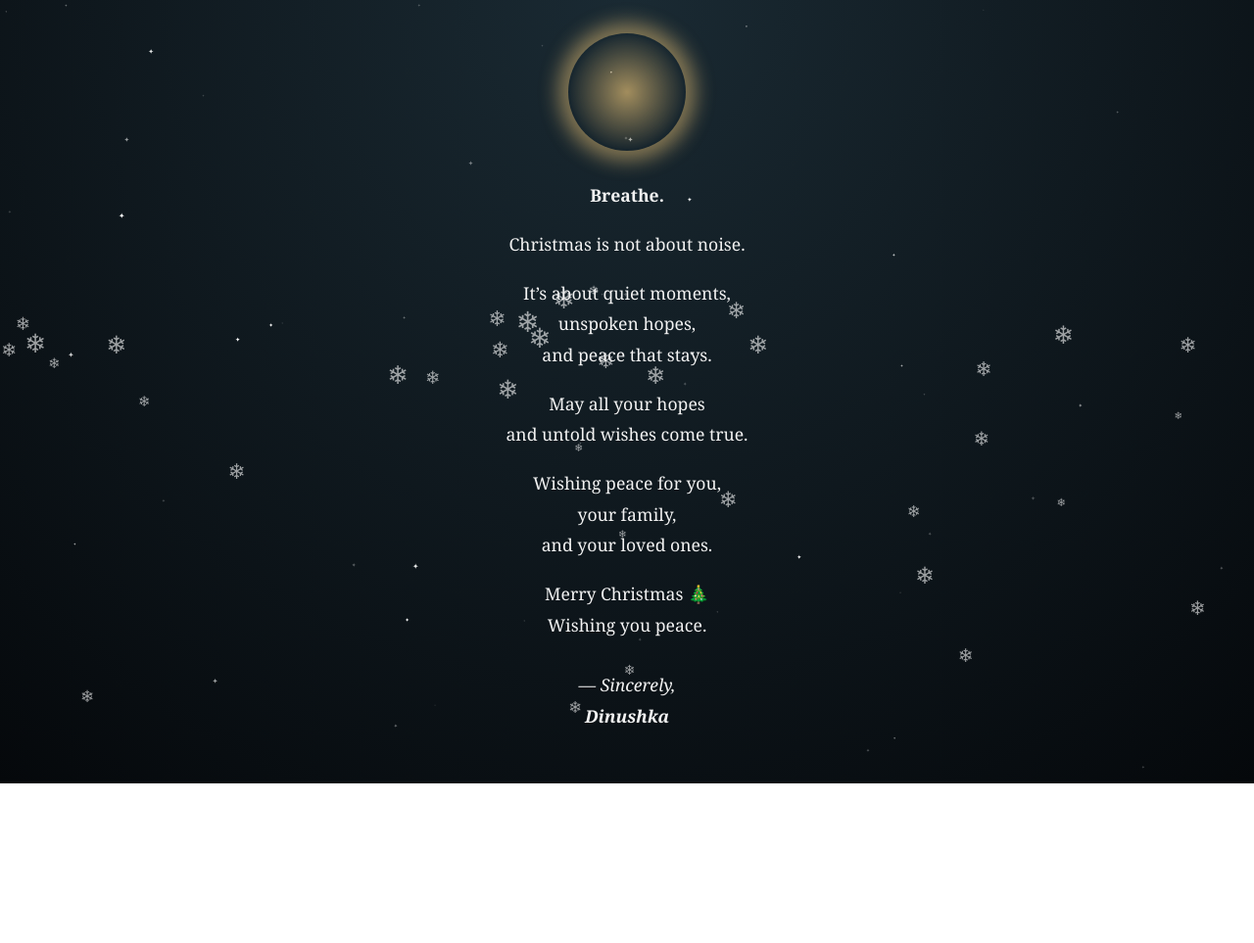
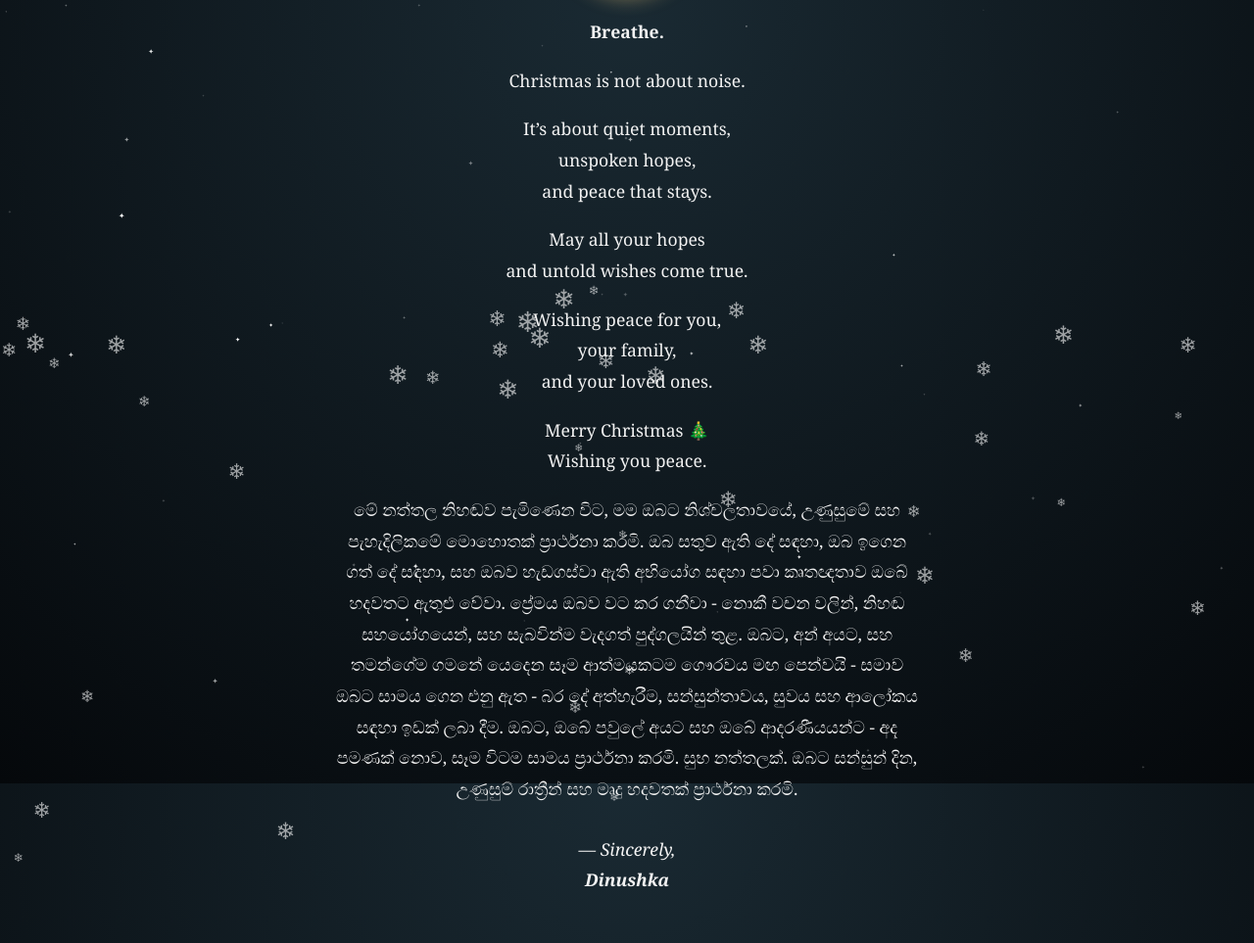
Before and after one commit to Dinushka110797/wish, a plain HTML site: page index.html in a window 1280 px wide. Shown: the whole page at 98% size. Before the commit the page ends 800 px from the top, so only its background shows below. Drawn offline with Linux system fonts and the light colour scheme.

Commit message:
Update index.html

```diff
--- a/index.html
+++ b/index.html
@@ -137,6 +137,30 @@ p {
 
     <p>Merry Christmas 🎄<br>Wishing you peace.</p>
 
+    <p>මේ නත්තල නිහඬව පැමිණෙන විට,
+මම ඔබට නිශ්චලතාවයේ, උණුසුමේ සහ පැහැදිලිකමේ මොහොතක් ප්‍රාර්ථනා කරමි.
+
+ඔබ සතුව ඇති දේ සඳහා, ඔබ ඉගෙන ගත් දේ සඳහා, සහ ඔබව හැඩගස්වා ඇති අභියෝග සඳහා පවා කෘතඥතාව ඔබේ හදවතට ඇතුළු වේවා.
+
+ප්‍රේමය ඔබව වට කර ගනීවා -
+නොකී වචන වලින්, නිහඬ සහයෝගයෙන්,
+සහ සැබවින්ම වැදගත් පුද්ගලයින් තුළ.
+
+ඔබට, අන් අයට, සහ තමන්ගේම ගමනේ යෙදෙන සෑම ආත්මයකටම ගෞරවය මඟ පෙන්වයි -
+
+සමාව ඔබට සාමය ගෙන එනු ඇත -
+බර දේ අත්හැරීම,
+සන්සුන්තාවය, සුවය සහ ආලෝකය සඳහා ඉඩක් ලබා දීම.
+
+ඔබට,
+ඔබේ පවුලේ අයට සහ
+ඔබේ ආදරණීයයන්ට -
+අද පමණක් නොව, සෑම විටම සාමය ප්‍රාර්ථනා කරමි.
+
+සුභ නත්තලක්.
+
+ඔබට සන්සුන් දින, උණුසුම් රාත්‍රීන් සහ මෘදු හදවතක් ප්‍රාර්ථනා කරමි.</p>
+
     <p class="signature">— Sincerely,<br><strong>Dinushka</strong></p>
   </div>
 </div>
```
